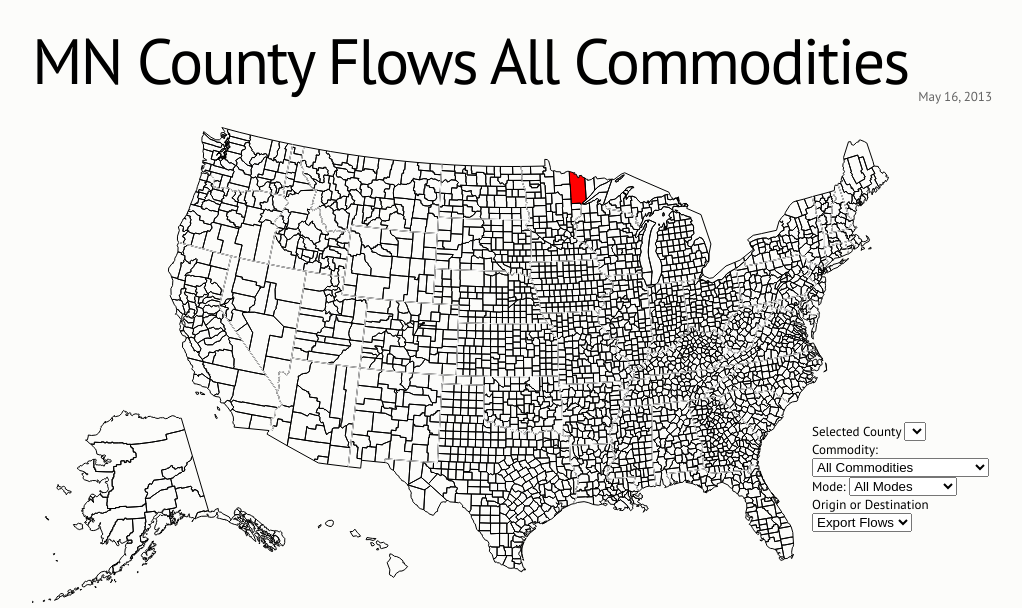
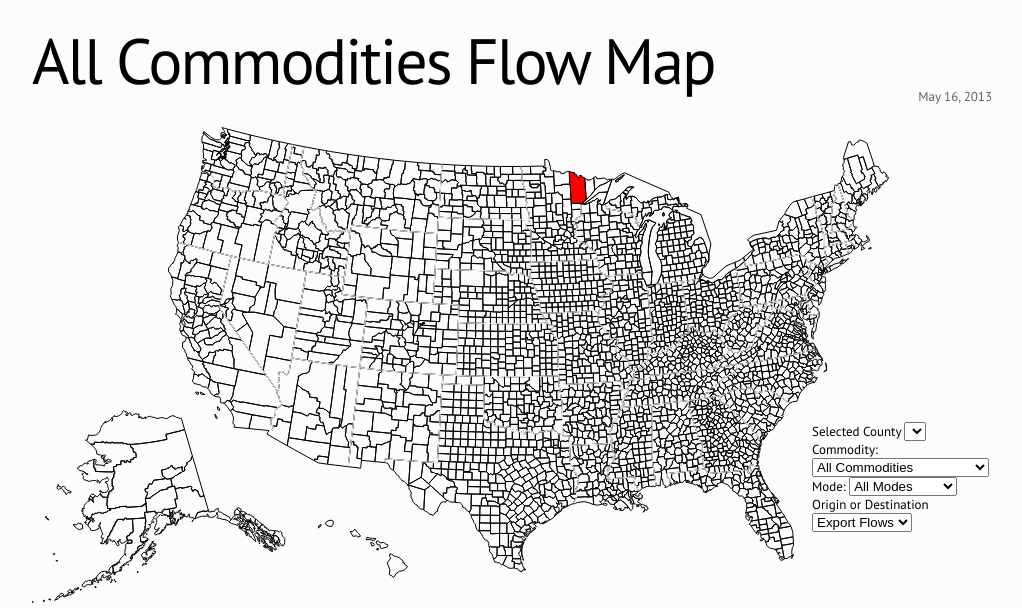
Before and after one commit to alexmuro/tredis, a PHP site: page /choropleth.php in a window 1280 px wide. Shown: the part 36-644 px from the top of the page, without its empty margins (128-1150 px from the left). Run offline with PHP 8.4, Linux system fonts and the light colour scheme; data comes from the database, SQL or seed files in the repository; data that the repository does not hold is empty; some libraries are stand-ins or nearby versions.

Commit message:
title fix

```diff
--- a/choropleth.php
+++ b/choropleth.php
@@ -59,7 +59,7 @@
   <aside>May 16, 2013</aside>
 </header>
 <body>
-<h1><span id="heading_county">MN County</span> Flows <span id='heading_commidity'>03</span></h1>
+<h1><span id="heading_county"></span> <span id='heading_commidity'>03</span> Flow Map</h1>
 
 <aside style="margin-top:300px;">
 <p>
```
